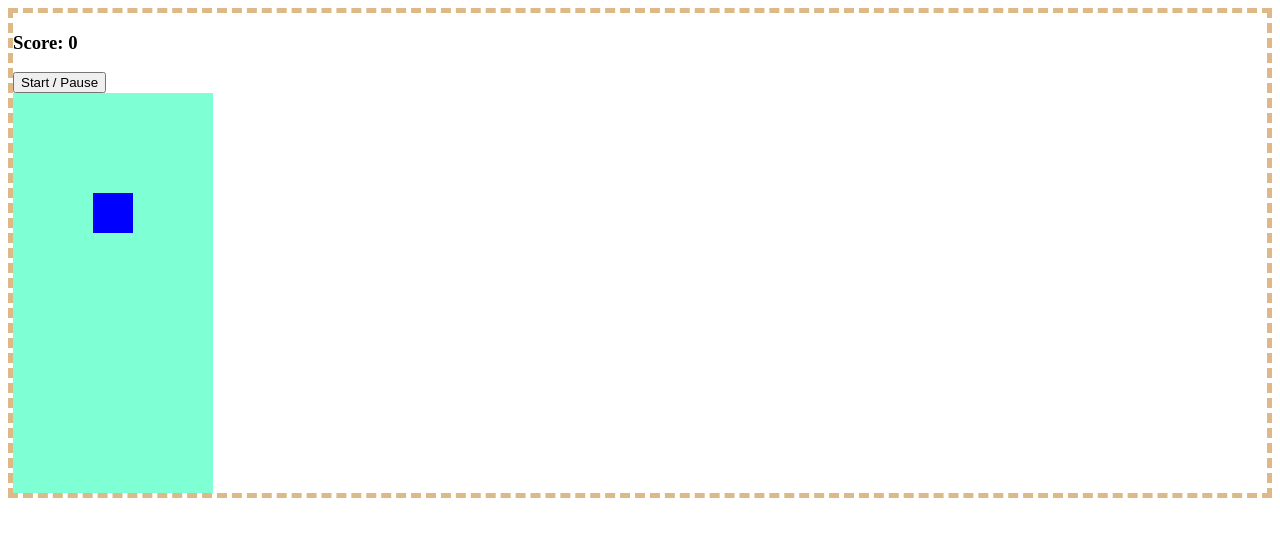
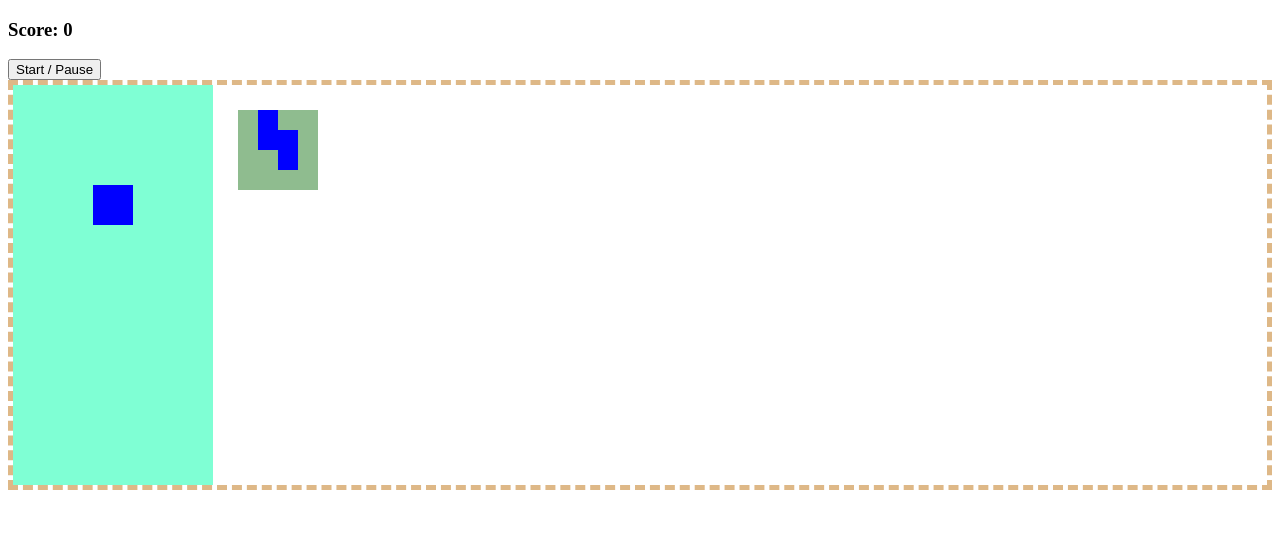
Before and after one commit to coooo77/tetris, a plain HTML site: page index.html in a window 1280 px wide. Drawn offline with Linux system fonts and the light colour scheme.

Commit message:
display next tetromino

```diff
--- a/index.html
+++ b/index.html
@@ -9,10 +9,11 @@
 </head>
 
 <body>
-  <div id="container">
     <h3>Score: <span id="score">0</span></h3>
     <button id="start-button">Start / Pause</button>
+  <div id="container">
     <div class="grid"></div>
+    <div class="mini-grid"></div>
   </div>
   <script src="main.js"></script>
 </body>
--- a/main.js
+++ b/main.js
@@ -10,21 +10,36 @@ const view = {
       }
     }
     grid.innerHTML = girds
+    const miniGrid = document.querySelector('.mini-grid')
+    miniGrids = ''
+    for (let j = 0; j < 16; j++) {
+      miniGrids += '<div class=""></div>'
+    }
+    miniGrid.innerHTML = miniGrids
   },
   draw() {
     model.currentTetromino.forEach(index => model.squares[model.currentPosition + index].classList.add('tetromino'))
   },
   undraw() {
     model.currentTetromino.forEach(index => model.squares[model.currentPosition + index].classList.remove('tetromino'))
-  }
+  },
+  displayNextTetromino() {
+    const displaySquares = document.querySelectorAll('.mini-grid div')
+    displaySquares.forEach(square => {
+      square.classList.remove('tetromino')
+    })
+    model.nextTetromino.forEach(index => {
+      displaySquares[1 + index].classList.add('tetromino')
+    })
+  },
 }
 
 const controller = {
   displayGame() {
-    view.creatGirds()
-    model.index = utility.randomIndex(model.tetrominoes())
-    model.currentTetromino = model.createTetromino()
-    model.squares = Array.from(document.querySelectorAll('.grid div'))
+    model.initiGame()
+    view.draw()
+    model.createNextNextTetromino()
+    view.displayNextTetromino()
     document.addEventListener('keyup', controller.control)
     timerId = setInterval(this.moveDown, 1000)
   },
@@ -42,10 +57,10 @@ const controller = {
     const isCollision = current.some(index => squares[currentPosition + index + width].classList.contains('taken'))
     if (isCollision) {
       current.forEach(index => squares[currentPosition + index].classList.add('taken'))
-      model.index = utility.randomIndex(model.tetrominoes())
-      model.currentTetromino = model.createTetromino()
-      model.currentPosition = 4
+      model.renewTetromino()
       view.draw()
+      model.createNextNextTetromino()
+      view.displayNextTetromino()
     }
   },
   moveLeft() {
@@ -127,8 +142,7 @@ const controller = {
 }
 
 const model = {
-  tetrominoes() {
-    const width = this.width
+  tetrominoes(width = this.width) {
     const tetrominoL = [
       [1, width + 1, width * 2 + 1, 2],
       [width, width + 1, width + 2, width * 2 + 2],
@@ -174,9 +188,31 @@ const model = {
     return this.createTetromino()
   },
   currentTetromino: [],
-  index: 0,
-  createTetromino(currentRotation = this.currentRotation) {
-    return this.tetrominoes()[this.index][currentRotation]
+  nextTetromino: [],
+  index: -1,
+  nextIndex: -1,
+  createTetromino(currentRotation = this.currentRotation, index = this.index, width) {
+    return this.tetrominoes(width)[index][currentRotation]
+  },
+  renewTetromino() {
+    // 將下一個Tetromino移動到現在的Tetromino，使用nextIndex提取
+    model.currentTetromino = model.createTetromino(0, model.nextIndex, model.width)
+    // 重新建立位置
+    model.currentPosition = 4
+    // 紀錄現在的index，使旋轉時知道是哪種Tetromino在旋轉
+    model.index = model.nextIndex
+    // 指定下一個Tetromino
+    model.nextIndex = utility.randomIndex(model.tetrominoes())
+  },
+  initiGame() {
+    view.creatGirds()
+    model.index = utility.randomIndex(model.tetrominoes())
+    model.currentTetromino = model.createTetromino()
+    model.squares = Array.from(document.querySelectorAll('.grid div'))
+  },
+  createNextNextTetromino() {
+    model.nextIndex = utility.randomIndex(model.tetrominoes())
+    model.nextTetromino = model.createTetromino(0, model.nextIndex, 4)
   }
 }
 
--- a/style.css
+++ b/style.css
@@ -13,8 +13,23 @@
 
 #container {
   border: burlywood 5px dashed;
+  display: flex;
 }
 
 .tetromino {
   background-color: blue;
 }
+
+.mini-grid {
+  margin: 25px;
+  width: 80px;
+  height: 80px;
+  display: flex;
+  flex-wrap: wrap;
+  background-color: darkseagreen;
+}
+
+.mini-grid div {
+  height: 20px;
+  width: 20px;
+}
```
